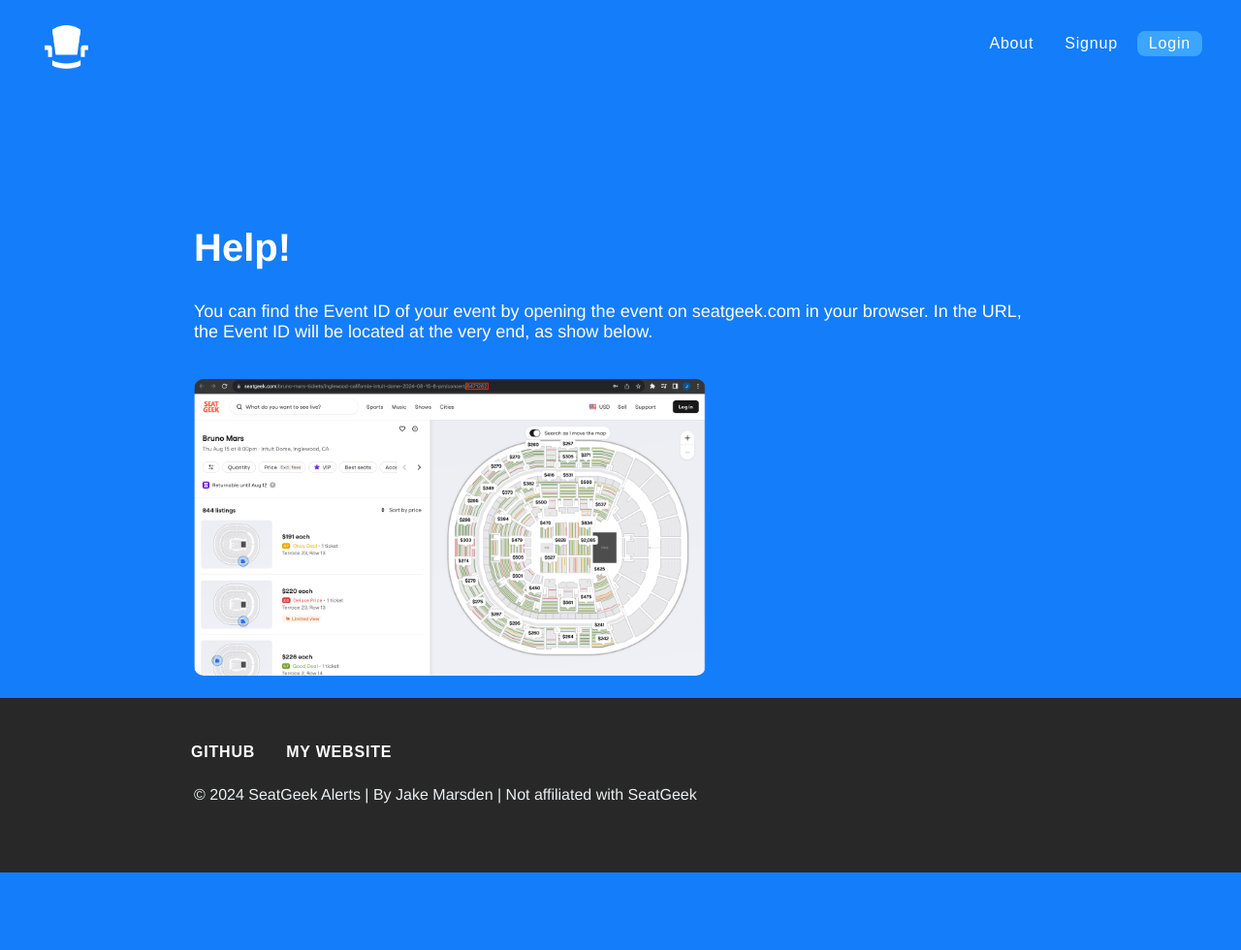
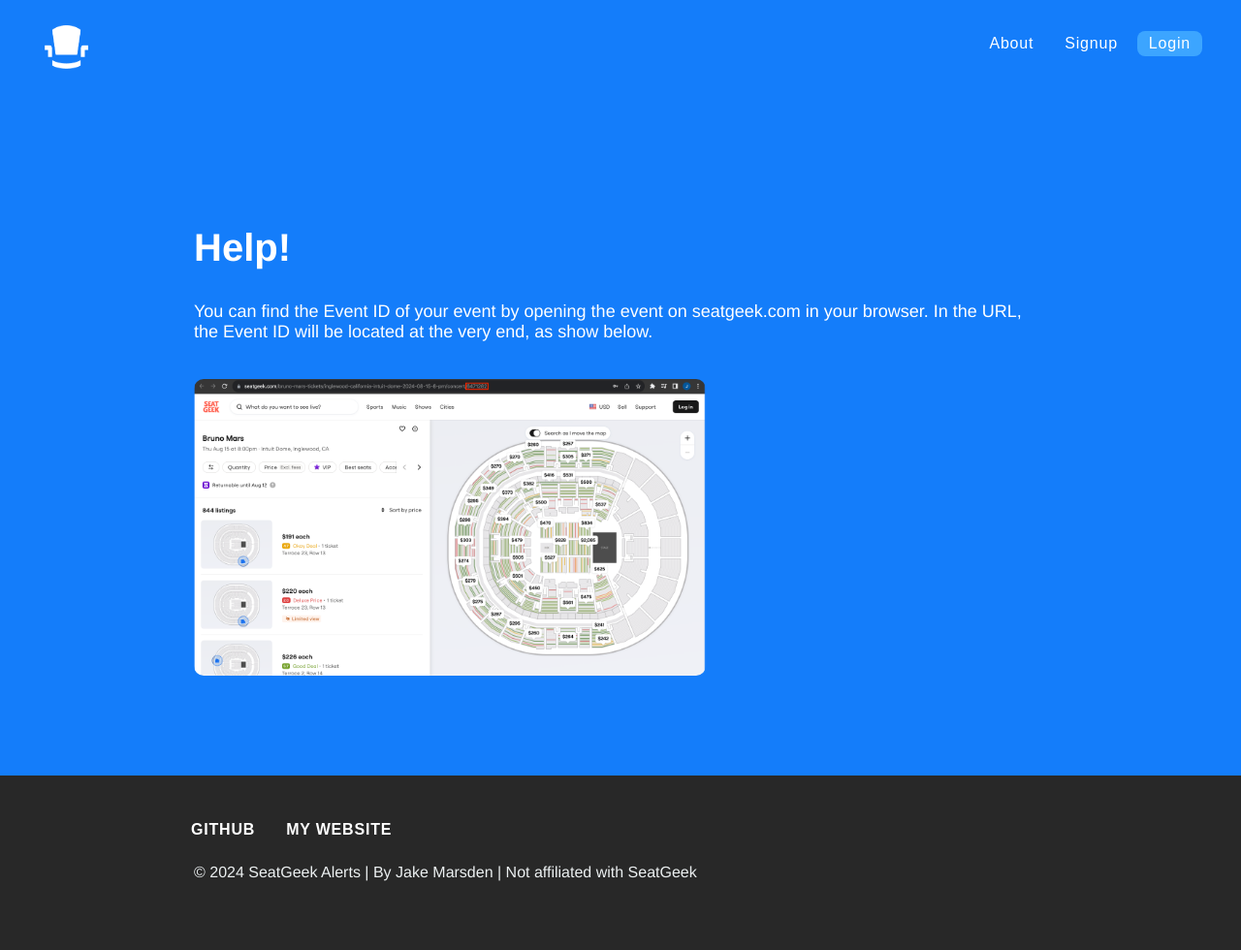
Before and after one commit to jakemarsdenn/SeatGeek-Alerts, a Flask app: page /help in a window 1280 px wide. Shown: the whole page at 97% size. Before the commit the page ends 900 px from the top, so only its background shows below. Run offline with Flask 3, Linux system fonts and the light colour scheme.

Commit message:
refactoring and minor changes

```diff
--- a/static/css/events.css
+++ b/static/css/events.css
@@ -3,3 +3,8 @@
     font-family: var(--myfont);
     font-size: 16px;
 }
+
+.help-link {
+    text-decoration: underline;
+    cursor: pointer;
+}
--- a/static/css/main.css
+++ b/static/css/main.css
@@ -36,7 +36,9 @@ p {
 }
 
 .full-container {
-  height: 100vh;
+  display: flex;
+  flex-direction: column;
+  min-height: 100vh;
 }
 
 .left-container {
--- a/templates/help.html
+++ b/templates/help.html
@@ -4,6 +4,7 @@
 
 {% block content %}
     <link rel="stylesheet" href="../static/css/help.css">
+    <div class="full-container">
         <div class="left-container">
             <h2>Help!</h2>
             <p>
@@ -12,4 +13,5 @@
             <p>
             <img class="image" src="../static/media/eventid.png" alt="Event ID">
         </div>
+    </div>
 {% endblock %}
```
Also changed, not shown: templates/events.html (+8 -4 lines), static/css/help.css (line endings or trailing spaces). Lines whose indentation alone changed are shown as unchanged.
